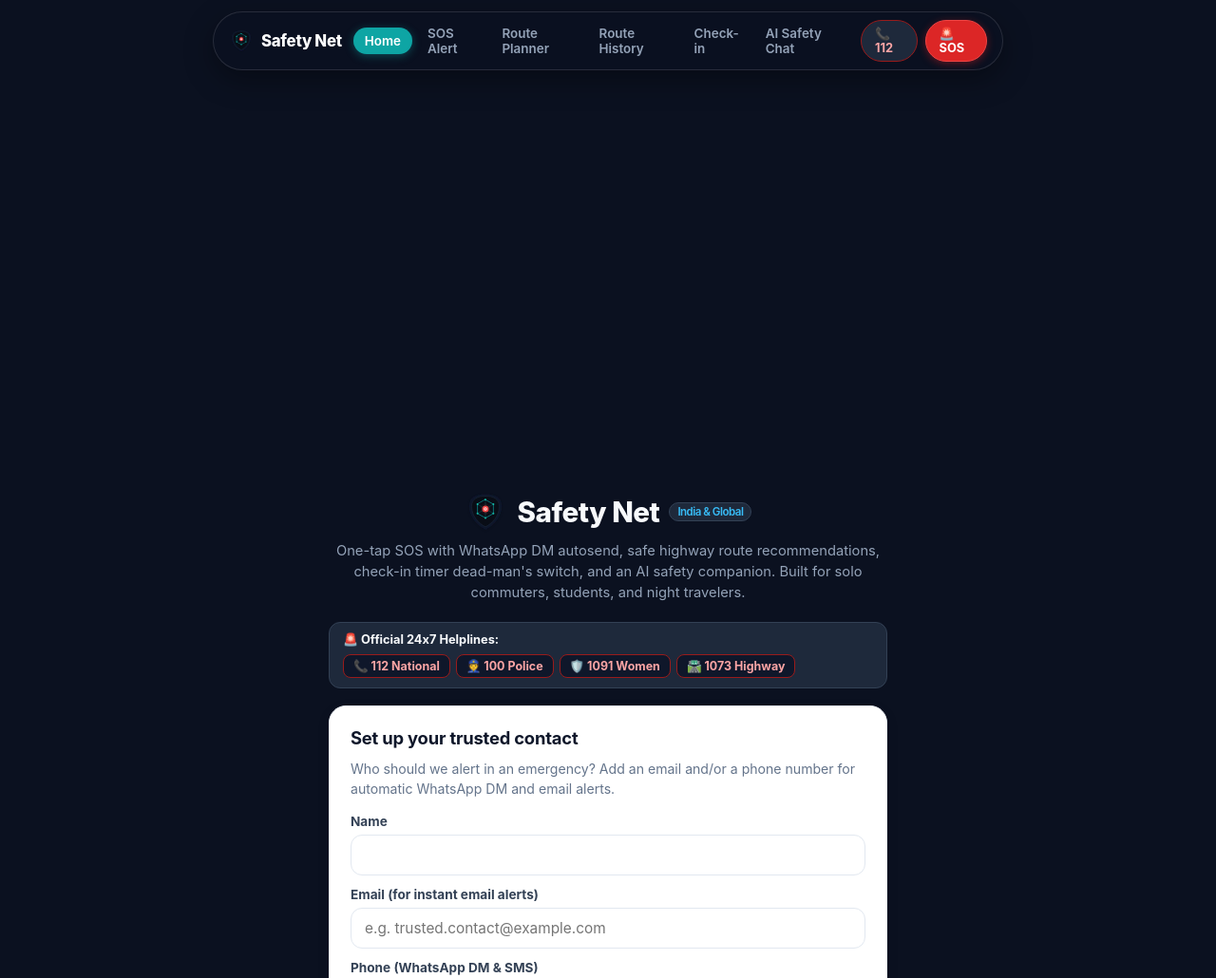
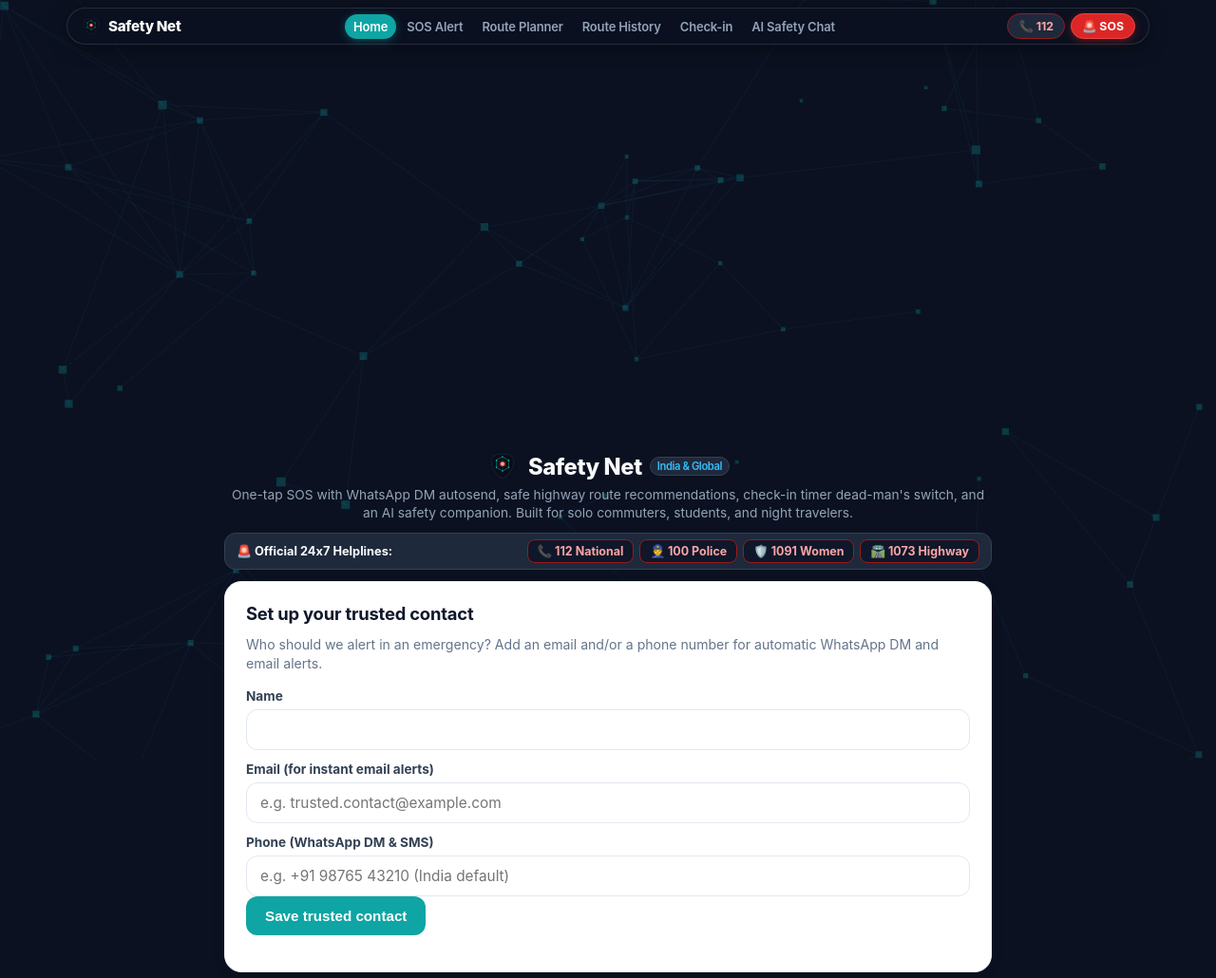
Before and after one commit to harshitaggarwal2023-oss/safety_net, a website: page index.html in a window 1280 px wide. Shown: the top 1030 px of the page at 95% size. Drawn offline with nearby package versions, Linux system fonts and the light colour scheme.

Commit message:
feat(ui): widen navbar to single-line horizontal pill, tighten header spacing, add Three.js mesh & TypeScript types

```diff
--- a/nav.js
+++ b/nav.js
@@ -162,6 +162,16 @@ function renderNav(currentPageKey) {
   wrapper.append(nav, mobileMenu);
   placeholder.replaceWith(wrapper);
 
+  const handleScroll = () => {
+    if (window.scrollY > 16) {
+      wrapper.classList.add("nav-scrolled");
+    } else {
+      wrapper.classList.remove("nav-scrolled");
+    }
+  };
+  window.addEventListener("scroll", handleScroll, { passive: true });
+  handleScroll();
+
   try {
     sessionStorage.setItem(LAST_PAGE_SESSION_KEY, currentPageKey);
   } catch (err) {
@@ -218,3 +228,30 @@ window.addEventListener("pageshow", () => {
     appEl.classList.remove("page-leaving");
   }
 });
+
+// ---------------------------------------------------------------------------
+// Dynamic Three.js Safety Mesh Background Loader
+// ---------------------------------------------------------------------------
+(function initThreeBackground() {
+  if (typeof window === "undefined" || document.getElementById("safety-mesh-canvas")) return;
+
+  const loadMeshScript = () => {
+    if (document.getElementById("safety-mesh-script")) return;
+    const s = document.createElement("script");
+    s.id = "safety-mesh-script";
+    s.src = "safety-mesh.js";
+    s.async = true;
+    document.body.appendChild(s);
+  };
+
+  if (window.THREE) {
+    loadMeshScript();
+  } else {
+    const three = document.createElement("script");
+    three.src = "https://cdnjs.cloudflare.com/ajax/libs/three.js/r128/three.min.js";
+    three.async = true;
+    three.onload = loadMeshScript;
+    three.onerror = loadMeshScript; // fallback to 2D canvas if CDN unreachable
+    document.head.appendChild(three);
+  }
+})();
--- /dev/null
+++ b/safety-mesh.js
@@ -0,0 +1,216 @@
+"use strict";
+
+/**
+ * Safety Net — Interactive 3D Particle & Protective Mesh Visualizer
+ * Built with Three.js (with lightweight Canvas2D fallback).
+ * Renders an ambient cyber-mesh representing safety defense nodes across India.
+ */
+
+(function initSafetyMesh() {
+  if (typeof window === "undefined") return;
+
+  // Create canvas container
+  const canvas = document.createElement("canvas");
+  canvas.id = "safety-mesh-canvas";
+  canvas.style.position = "fixed";
+  canvas.style.top = "0";
+  canvas.style.left = "0";
+  canvas.style.width = "100vw";
+  canvas.style.height = "100vh";
+  canvas.style.pointerEvents = "none";
+  canvas.style.zIndex = "-1";
+  canvas.style.opacity = "0.32";
+  document.body.prepend(canvas);
+
+  let mouseX = 0;
+  let mouseY = 0;
+  let targetX = 0;
+  let targetY = 0;
+
+  window.addEventListener("pointermove", (e) => {
+    mouseX = (e.clientX - window.innerWidth / 2) * 0.05;
+    mouseY = (e.clientY - window.innerHeight / 2) * 0.05;
+  }, { passive: true });
+
+  // Check if Three.js is available
+  if (window.THREE) {
+    try {
+      const scene = new THREE.Scene();
+      const camera = new THREE.PerspectiveCamera(60, window.innerWidth / window.innerHeight, 1, 1000);
+      camera.position.z = 240;
+
+      const renderer = new THREE.WebGLRenderer({ canvas, alpha: true, antialias: true, powerPreference: "low-power" });
+      renderer.setSize(window.innerWidth, window.innerHeight);
+      renderer.setPixelRatio(Math.min(window.devicePixelRatio || 1, 2));
+
+      // Particle Geometry
+      const particleCount = 75;
+      const geometry = new THREE.BufferGeometry();
+      const positions = new Float32Array(particleCount * 3);
+      const velocities = [];
+
+      for (let i = 0; i < particleCount; i++) {
+        const x = (Math.random() - 0.5) * 400;
+        const y = (Math.random() - 0.5) * 300;
+        const z = (Math.random() - 0.5) * 200;
+        positions[i * 3] = x;
+        positions[i * 3 + 1] = y;
+        positions[i * 3 + 2] = z;
+
+        velocities.push({
+          vx: (Math.random() - 0.5) * 0.25,
+          vy: (Math.random() - 0.5) * 0.25,
+          vz: (Math.random() - 0.5) * 0.15,
+        });
+      }
+
+      geometry.setAttribute("position", new THREE.BufferAttribute(positions, 3));
+
+      // Points material
+      const pMaterial = new THREE.PointsMaterial({
+        color: 0x0ea5a4,
+        size: 3.5,
+        transparent: true,
+        opacity: 0.85,
+        blending: THREE.AdditiveBlending,
+      });
+
+      const pointCloud = new THREE.Points(geometry, pMaterial);
+      scene.add(pointCloud);
+
+      // Line mesh for connected nodes
+      const lineMaterial = new THREE.LineBasicMaterial({
+        color: 0x38bdf8,
+        transparent: true,
+        opacity: 0.18,
+        blending: THREE.AdditiveBlending,
+      });
+
+      const lineGeometry = new THREE.BufferGeometry();
+      const lineMesh = new THREE.LineSegments(lineGeometry, lineMaterial);
+      scene.add(lineMesh);
+
+      function onResize() {
+        camera.aspect = window.innerWidth / window.innerHeight;
+        camera.updateProjectionMatrix();
+        renderer.setSize(window.innerWidth, window.innerHeight);
+      }
+      window.addEventListener("resize", onResize, { passive: true });
+
+      let animationId;
+      function animate() {
+        animationId = requestAnimationFrame(animate);
+
+        // Smooth camera drift toward mouse
+        targetX += (mouseX - targetX) * 0.05;
+        targetY += (mouseY - targetY) * 0.05;
+        camera.position.x = targetX;
+        camera.position.y = -targetY;
+        camera.lookAt(scene.position);
+
+        const pos = geometry.attributes.position.array;
+        const linePositions = [];
+
+        for (let i = 0; i < particleCount; i++) {
+          pos[i * 3] += velocities[i].vx;
+          pos[i * 3 + 1] += velocities[i].vy;
+          pos[i * 3 + 2] += velocities[i].vz;
+
+          // Bounce boundaries
+          if (Math.abs(pos[i * 3]) > 220) velocities[i].vx *= -1;
+          if (Math.abs(pos[i * 3 + 1]) > 170) velocities[i].vy *= -1;
+          if (Math.abs(pos[i * 3 + 2]) > 120) velocities[i].vz *= -1;
+
+          // Check proximity for connection lines
+          for (let j = i + 1; j < particleCount; j++) {
+            const dx = pos[i * 3] - pos[j * 3];
+            const dy = pos[i * 3 + 1] - pos[j * 3 + 1];
+            const dz = pos[i * 3 + 2] - pos[j * 3 + 2];
+            const distSq = dx * dx + dy * dy + dz * dz;
+
+            if (distSq < 5200) {
+              linePositions.push(
+                pos[i * 3], pos[i * 3 + 1], pos[i * 3 + 2],
+                pos[j * 3], pos[j * 3 + 1], pos[j * 3 + 2]
+              );
+            }
+          }
+        }
+
+        geometry.attributes.position.needsUpdate = true;
+        lineGeometry.setAttribute("position", new THREE.Float32BufferAttribute(linePositions, 3));
+
+        pointCloud.rotation.y += 0.0008;
+        lineMesh.rotation.y += 0.0008;
+
+        renderer.render(scene, camera);
+      }
+      animate();
+      return;
+    } catch (e) {
+      console.warn("Safety Net: Three.js initialization failed, falling back to 2D Canvas.", e);
+    }
+  }
+
+  // --- Fallback Canvas2D Ambient Constellation ---
+  const ctx = canvas.getContext("2d");
+  if (!ctx) return;
+
+  let width = (canvas.width = window.innerWidth);
+  let height = (canvas.height = window.innerHeight);
+
+  window.addEventListener("resize", () => {
+    width = canvas.width = window.innerWidth;
+    height = canvas.height = window.innerHeight;
+  }, { passive: true });
+
+  const points = [];
+  const count = Math.min(Math.floor((width * height) / 22000), 55);
+
+  for (let i = 0; i < count; i++) {
+    points.push({
+      x: Math.random() * width,
+      y: Math.random() * height,
+      vx: (Math.random() - 0.5) * 0.45,
+      vy: (Math.random() - 0.5) * 0.45,
+      radius: Math.random() * 2 + 1.2,
+    });
+  }
+
+  function draw2D() {
+    ctx.clearRect(0, 0, width, height);
+
+    for (let i = 0; i < points.length; i++) {
+      const p = points[i];
+      p.x += p.vx;
+      p.y += p.vy;
+
+      if (p.x < 0 || p.x > width) p.vx *= -1;
+      if (p.y < 0 || p.y > height) p.vy *= -1;
+
+      ctx.beginPath();
+      ctx.arc(p.x, p.y, p.radius, 0, Math.PI * 2);
+      ctx.fillStyle = "rgba(14, 165, 164, 0.7)";
+      ctx.fill();
+
+      for (let j = i + 1; j < points.length; j++) {
+        const p2 = points[j];
+        const dx = p.x - p2.x;
+        const dy = p.y - p2.y;
+        const dist = Math.sqrt(dx * dx + dy * dy);
+
+        if (dist < 110) {
+          ctx.beginPath();
+          ctx.moveTo(p.x, p.y);
+          ctx.lineTo(p2.x, p2.y);
+          ctx.strokeStyle = `rgba(56, 189, 248, ${0.2 * (1 - dist / 110)})`;
+          ctx.lineWidth = 1;
+          ctx.stroke();
+        }
+      }
+    }
+
+    requestAnimationFrame(draw2D);
+  }
+  draw2D();
+})();
--- a/style.css
+++ b/style.css
@@ -49,9 +49,9 @@ body {
 }
 
 .app {
-  max-width: 620px;
+  max-width: 840px;
   margin: 0 auto;
-  padding: 16px 16px 64px;
+  padding: 8px 16px 48px;
   animation: pageEnter 0.28s cubic-bezier(0.16, 1, 0.3, 1) forwards;
   will-change: opacity, transform;
 }
@@ -99,51 +99,51 @@ body {
 .page-header {
   text-align: center;
   color: var(--text-inverse);
-  padding: 18px 0 20px;
+  padding: 6px 0 10px;
 }
 
 .brand-wrapper {
   display: flex;
   align-items: center;
   justify-content: center;
-  gap: 12px;
-  margin-bottom: 6px;
+  gap: 10px;
+  margin-bottom: 2px;
 }
 
 .brand-logo {
-  width: 44px;
-  height: 44px;
+  width: 34px;
+  height: 34px;
   flex-shrink: 0;
 }
 
 .app-header h1,
 .page-header h1 {
   margin: 0;
-  font-size: 1.85rem;
+  font-size: 1.48rem;
   font-weight: 800;
-  letter-spacing: -0.5px;
+  letter-spacing: -0.4px;
   display: flex;
   align-items: center;
   justify-content: center;
-  gap: 10px;
+  gap: 8px;
 }
 
 .header-badge {
-  font-size: 0.72rem;
+  font-size: 0.7rem;
   background: #1e293b;
   color: #38bdf8;
   border: 1px solid #334155;
-  padding: 2px 8px;
+  padding: 2px 7px;
   border-radius: 999px;
   font-weight: 600;
   vertical-align: middle;
 }
 
 .tagline {
-  margin: 8px 0 0;
+  margin: 4px 0 0;
   color: #94a3b8;
-  font-size: 0.92rem;
-  line-height: 1.5;
+  font-size: 0.86rem;
+  line-height: 1.4;
 }
 
 /* ---------------------------------------------------------------------- */
@@ -154,8 +154,8 @@ body {
   background: #1e293b;
   border: 1px solid #334155;
   border-radius: var(--radius-md);
-  padding: 10px 14px;
-  margin-bottom: 18px;
+  padding: 6px 12px;
+  margin-bottom: 12px;
   display: flex;
   align-items: center;
   justify-content: space-between;
@@ -1077,12 +1077,14 @@ select:focus {
 
 .nav-floating-wrapper {
   position: sticky;
-  top: 12px;
+  top: 8px;
   z-index: 1000;
-  padding: 0 14px;
+  padding: 0;
   margin: 0 auto;
-  max-width: 860px;
+  max-width: 1140px;
+  width: calc(100% - 24px);
   animation: navSlideDown 0.35s cubic-bezier(0.16, 1, 0.3, 1) forwards;
+  transition: all 0.25s cubic-bezier(0.16, 1, 0.3, 1);
 }
 
 @keyframes navSlideDown {
@@ -1102,39 +1104,50 @@ select:focus {
   -webkit-backdrop-filter: blur(20px);
   border: 1px solid rgba(255, 255, 255, 0.12);
   border-radius: 999px;
-  padding: 8px 16px;
+  padding: 5px 14px;
   display: flex;
   align-items: center;
   justify-content: space-between;
-  gap: 12px;
-  box-shadow: 0 10px 30px rgba(0, 0, 0, 0.35);
-  transition: all 0.2s ease;
+  gap: 8px;
+  box-shadow: 0 4px 20px rgba(0, 0, 0, 0.35);
+  transition: all 0.25s cubic-bezier(0.16, 1, 0.3, 1);
+  white-space: nowrap;
+}
+
+.nav-floating-wrapper.nav-scrolled .nav-capsule {
+  padding: 3px 12px;
+  background: rgba(11, 17, 32, 0.96);
+  box-shadow: 0 8px 24px rgba(0, 0, 0, 0.55);
+  border-color: rgba(14, 165, 164, 0.35);
 }
 
 .nav-brand {
   color: #ffffff;
   font-weight: 800;
   text-decoration: none;
-  font-size: 1.05rem;
+  font-size: 0.95rem;
   display: inline-flex;
   align-items: center;
-  gap: 8px;
+  gap: 7px;
   letter-spacing: -0.3px;
   flex-shrink: 0;
+  white-space: nowrap;
 }
 
 .nav-brand img {
-  width: 26px;
-  height: 26px;
+  width: 22px;
+  height: 22px;
 }
 
 .nav-desktop-links {
   list-style: none;
   display: flex;
   align-items: center;
-  gap: 4px;
+  gap: 2px;
   margin: 0;
   padding: 0;
+  white-space: nowrap;
+  flex-shrink: 1;
 }
 
 .nav-desktop-links a {
@@ -1142,11 +1155,13 @@ select:focus {
   align-items: center;
   color: #94a3b8;
   text-decoration: none;
-  font-size: 0.84rem;
+  font-size: 0.81rem;
   font-weight: 600;
-  padding: 6px 12px;
+  padding: 5px 9px;
   border-radius: 999px;
   transition: all 0.15s ease;
+  white-space: nowrap;
+  letter-spacing: -0.15px;
 }
 
 .nav-desktop-links a:hover {
@@ -1163,19 +1178,23 @@ select:focus {
 .nav-actions {
   display: flex;
   align-items: center;
-  gap: 8px;
+  gap: 6px;
+  flex-shrink: 0;
+  white-space: nowrap;
 }
 
 .nav-action-btn {
-  font-size: 0.8rem;
+  font-size: 0.77rem;
   font-weight: 700;
-  padding: 6px 14px;
+  padding: 4px 11px;
   border-radius: 999px;
   text-decoration: none;
   display: inline-flex;
   align-items: center;
-  gap: 5px;
+  gap: 4px;
   transition: all 0.15s ease;
+  white-space: nowrap;
+  line-height: 1.4;
 }
 
 .nav-action-btn-secondary {
@@ -1294,7 +1313,7 @@ select:focus {
   border-top: 1px solid rgba(255, 255, 255, 0.08);
 }
 
-@media (max-width: 768px) {
+@media (max-width: 980px) {
   .nav-desktop-links,
   .nav-actions {
     display: none;
```
Also changed, not shown: types.d.ts (added, +85 -0 lines).
